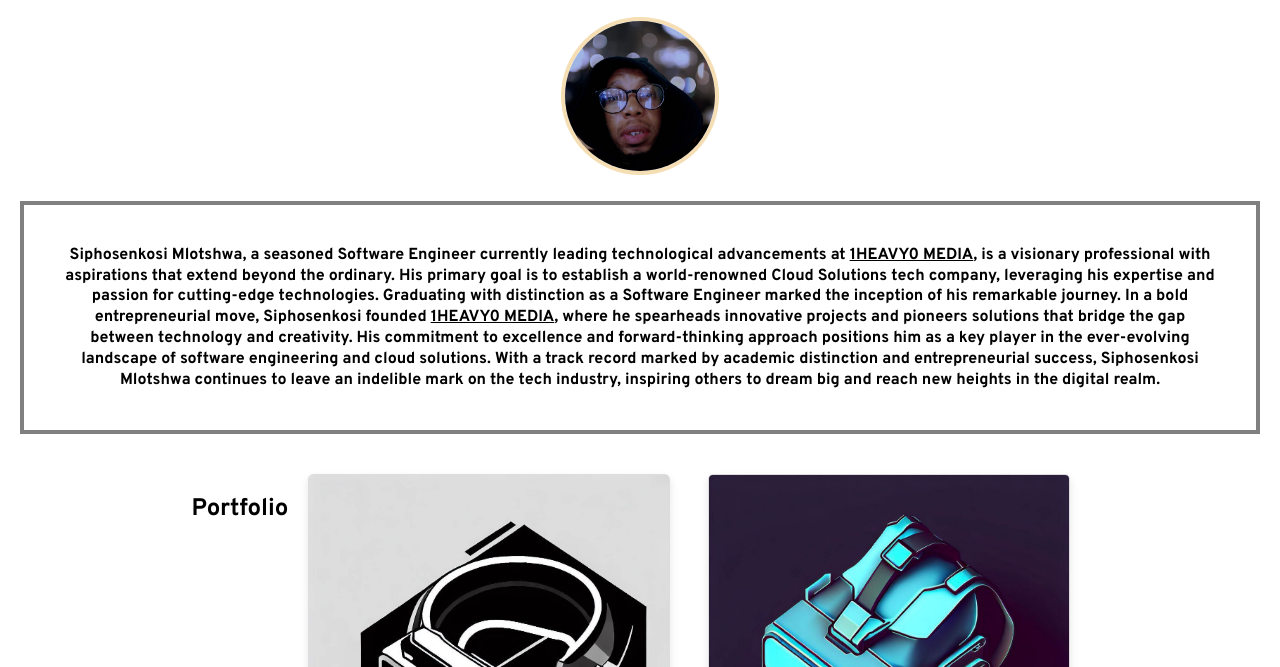
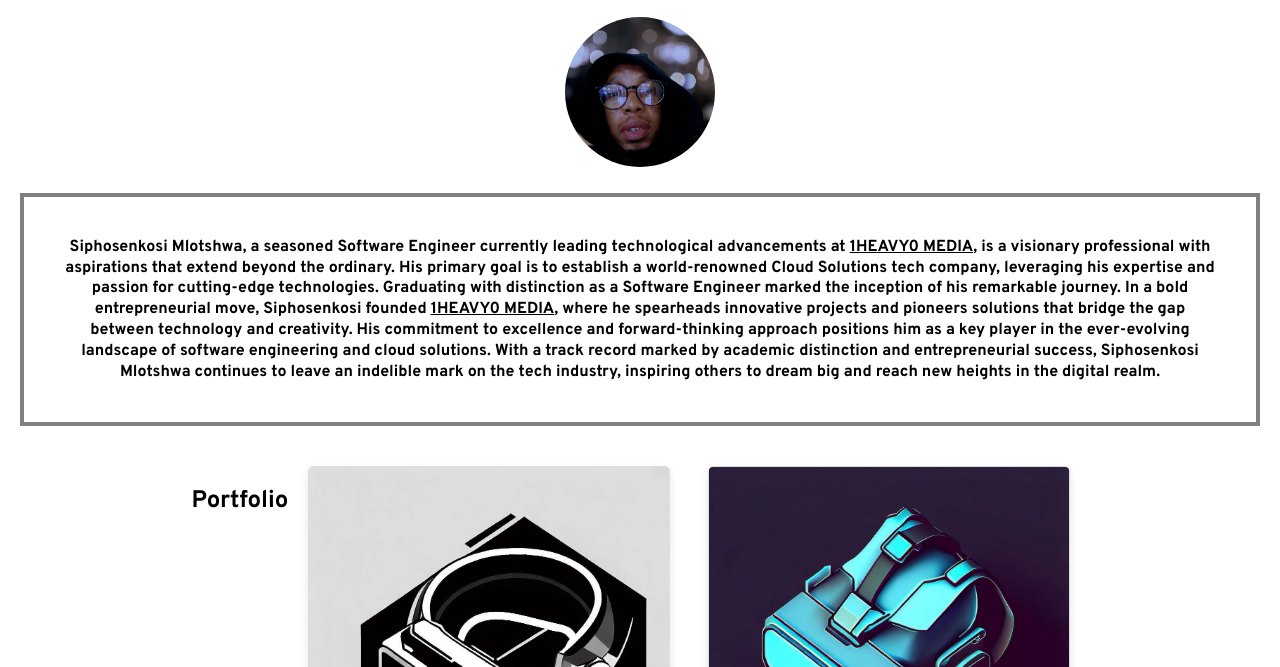
Before and after one commit to BhunganeSiphosenkosi/WEB_PORTFOLIO, a plain HTML site: page index.html in a window 1280 px wide. Shown: the part 133-800 px from the top of the page. Drawn offline with Linux system fonts and the light colour scheme.

Commit message:
Update styles.css

```diff
--- a/styles/styles.css
+++ b/styles/styles.css
@@ -49,7 +49,7 @@ body {
     height: 150px; /* Adjust the size as needed */
     object-fit: cover;
     margin-bottom: 20px;
-    border: 4px solid wheat; /* Optional: Add a border to the profile picture */
+    border: 4px grey; /* Optional: Add a border to the profile picture */
   }
 
   #bio p {
```
